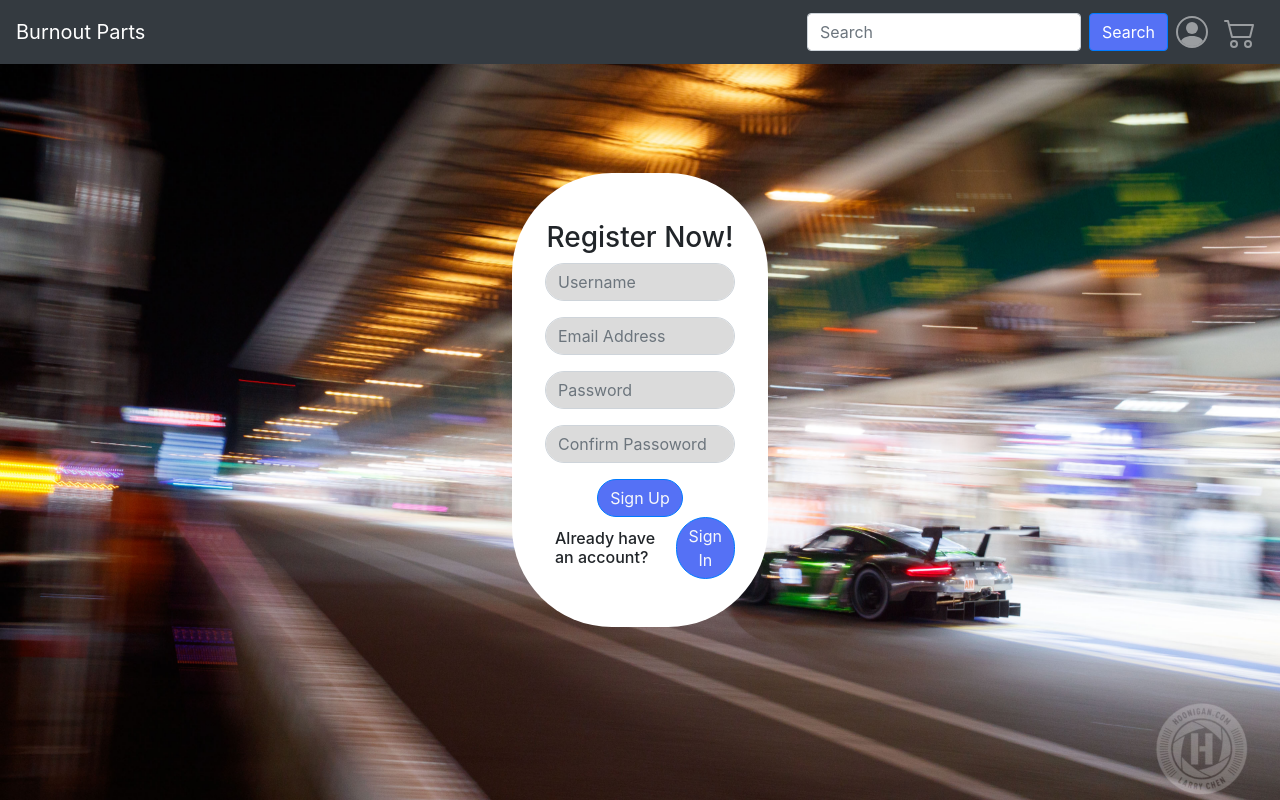
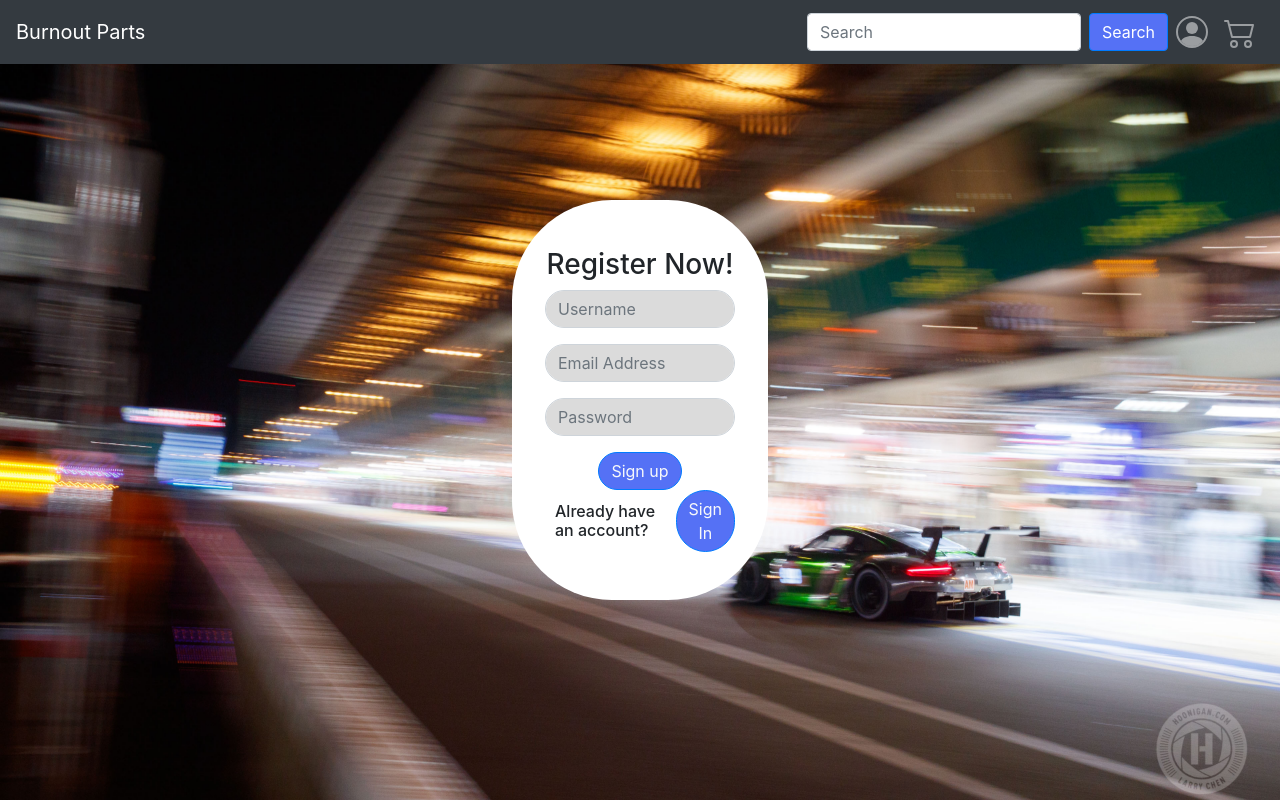
Before and after one commit to KevDeem/FinalProjectWebDev, an Angular app: page /registerpage in a window 1280 px wide. Built offline with nearby package versions, Linux system fonts and the light colour scheme.

Commit message:
more commit

```diff
--- a/src/app/app-routing.module.ts
+++ b/src/app/app-routing.module.ts
@@ -7,13 +7,14 @@ import { CartpageComponent } from './cartpage/cartpage.component';
 import { RegistrationpageComponent } from './registrationpage/registrationpage.component';
 import { LoginComponent } from './login/login.component';
 import { CheckoutComponent } from './checkout/checkout.component';
+import { AuthGuardService } from './auth-guard.service';
 
 
 const routes: Routes = [
 {path : "mainpage", component : MainpageComponent},
 {path : "login", component : LoginComponent},
 {path : "navbar", component : NavbarComponent},
-{path : "inventory", component : InventoryComponent},
+{path : "inventory", component : InventoryComponent, canActivate: [AuthGuardService]},
 {path : "cartpage", component : CartpageComponent},
 {path : "registerpage", component : RegistrationpageComponent},
 {path : "checkout", component : CheckoutComponent},
--- a/src/app/login/login.component.ts
+++ b/src/app/login/login.component.ts
@@ -8,7 +8,7 @@ import { AuthenticationService } from '../authentication.service';
 })
 export class LoginComponent implements OnInit {
 
-  constructor(private Authentication : AuthenticationService) {
+  constructor() {
 
   }
 
--- a/src/app/registrationpage/registrationpage.component.html
+++ b/src/app/registrationpage/registrationpage.component.html
@@ -15,24 +15,21 @@
     <div class="d-flex h-100 justify-content-center align-items-center">
       <div class="bg-white p-5 easy secondbg" style=" ">
         <div class="row">
-            <form>
+            <form (ngSubmit)="register()">
                 <div class="form-group">
                     <h3 class = "text-center"> Register Now!</h3>
                     <div class="form-group">
-                        <input type="text" class = "form-control field" id="" placeholder="Username">
+                        <input type="text" class = "form-control field" id="" placeholder="Username" name="username" [(ngModel)]="credentials.username">
 
                     </div>
-                  <input type="email" class="form-control field" id="exampleInputEmail1" aria-describedby="emailHelp" placeholder="Email Address">
+                  <input type="email" class="form-control field" id="exampleInputEmail1" aria-describedby="emailHelp" placeholder="Email Address"name="email" [(ngModel)]="credentials.email">
                  </div>
                 <div class="form-group">
-                  <input type="password" class="form-control field" id="exampleInputPassword1" placeholder="Password">
-                </div>
-                <div class="form-group">
-                  <input type="password" class="form-control field" id="exampleInputPassword1" placeholder="Confirm Passoword">
+                  <input type="password" class="form-control field" id="exampleInputPassword1" placeholder="Password"name="password" [(ngModel)]="credentials.password">
                 </div>
                 <div class="row easy">
                     <div class="d-flex justify-content-center">
-                        <a class="btn btn-primary button text-light" href="registration.html" style="border-radius:100px">Sign Up</a>
+                        <button type="submit" class="btn btn-primary button text-light" style="border-radius:100px">Sign up</button>
                       </div>
                 </div>
                 <div class="d-flex justify-content-center">
--- a/src/app/registrationpage/registrationpage.component.ts
+++ b/src/app/registrationpage/registrationpage.component.ts
@@ -1,15 +1,36 @@
 import { Component, OnInit } from '@angular/core';
+import { TokenPayload, AuthenticationService } from '../authentication.service';
+import { Router } from '@angular/router';
 
 @Component({
   selector: 'app-registrationpage',
   templateUrl: './registrationpage.component.html',
   styleUrls: ['./registrationpage.component.css']
 })
+
 export class RegistrationpageComponent implements OnInit {
+  credentials: TokenPayload = {
+    username: '',
+    email: '',
+    password: ''
+  }
 
-  constructor() { }
+  constructor(private auth: AuthenticationService, private router: Router) { }
 
   ngOnInit(): void {
   }
+  register(){
+    console.log(this.credentials)
+    this.auth.register(this.credentials).subscribe(
+      (res)=>{
+        console.log(res)
+        localStorage.setItem('token',res.token)
+        this.router.navigateByUrl('/login')
+      },
+      err=>{
+        console.error(err)
+      }
+    )
+  }
 
 }
```
Also changed, not shown: src/app/app.module.ts (+7 -11 lines).
